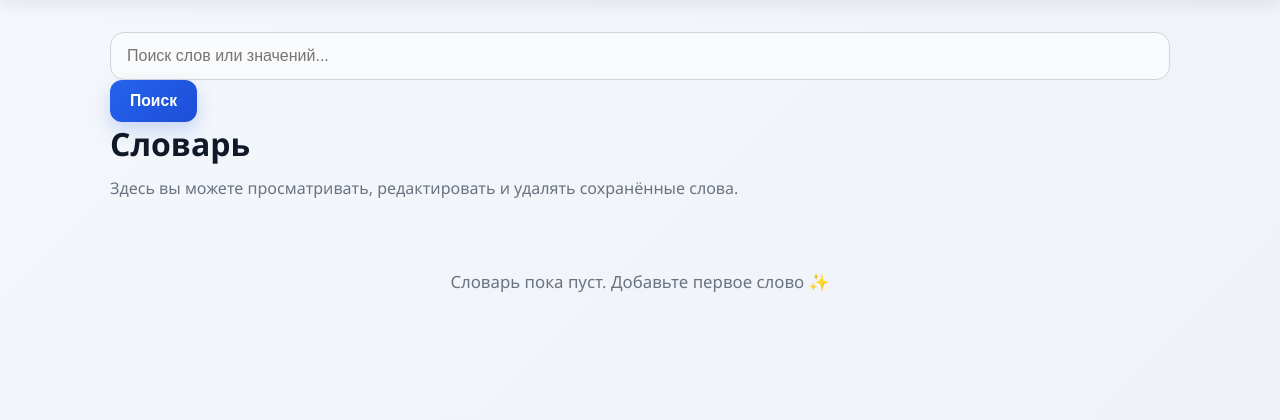
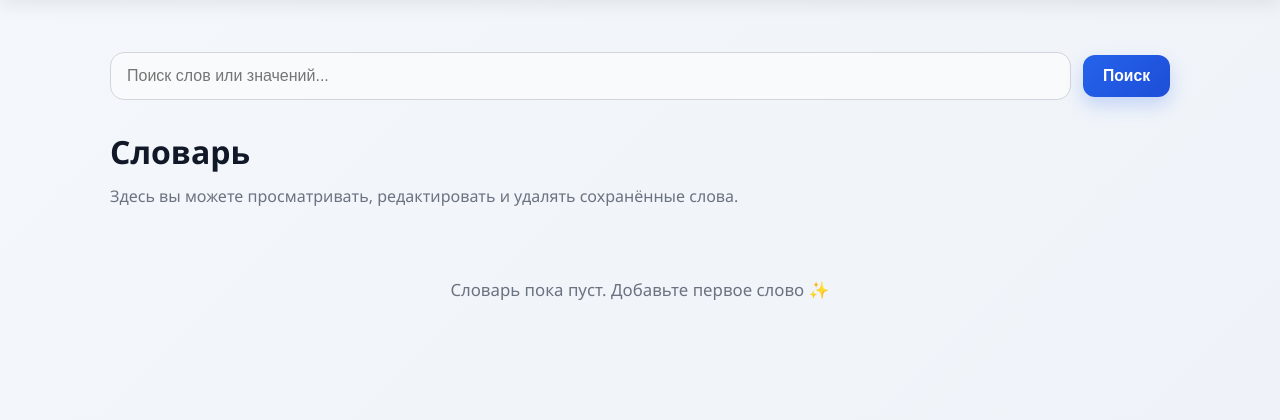
Before and after one commit to lafeya-lamos/webprogram-Word-book, a Django app: page /articles/ in a window 1280 px wide. Shown: the part 70-490 px from the top of the page. Run offline with Django 4.2, Linux system fonts and the light colour scheme; data that the repository does not hold is empty.

Commit message:
add(search): Обновлены CSS-стили для поисковой строки

```diff
--- a/static/css/style.css
+++ b/static/css/style.css
@@ -793,3 +793,37 @@ textarea {
         line-height: 1.8;
     }
 }
+
+/* ===== 搜索框 ===== */
+.search-box {
+    margin: 20px 0 30px;
+}
+
+.search-form {
+    display: flex;
+    gap: 12px;
+    flex-wrap: wrap;
+    align-items: center;
+}
+
+.search-input {
+    flex: 1;
+    min-width: 240px;
+    padding: 12px 14px;
+    border: 1px solid #ccc;
+    border-radius: 10px;
+    font-size: 16px;
+    outline: none;
+    transition: 0.2s ease;
+}
+
+.search-input:focus {
+    border-color: #4f46e5;
+    box-shadow: 0 0 0 3px rgba(79, 70, 229, 0.15);
+}
+
+.search-result-text {
+    margin-bottom: 20px;
+    font-size: 15px;
+    color: #555;
+}
```
